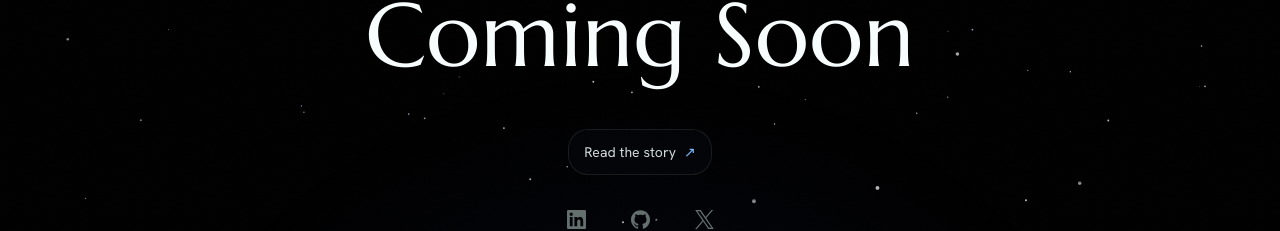
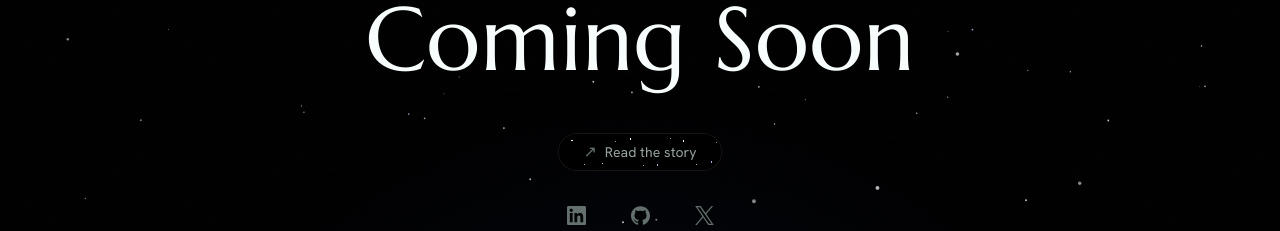
Before and after one commit to Meet2304/pale-blue-dot, a Next.js app: page / in a window 1280 px wide. Shown: the part 328-559 px from the top of the page. Built offline with nearby package versions, Linux system fonts and the light colour scheme.

Commit message:
fix(site): match story CTA to resume control

```diff
--- a/src/app/page.tsx
+++ b/src/app/page.tsx
@@ -1,6 +1,6 @@
 import type { Metadata } from "next";
-import Link from "next/link";
 
+import { StoryLink } from "@/components/site/resume-link";
 import { SocialLogo } from "@/components/site/social-logo";
 import { routes } from "@/lib/routes";
 import { SOCIAL_LINKS } from "@/lib/socials";
@@ -21,10 +21,7 @@ export default function Home() {
         </h1>
 
         <div className="hz-launch-actions hz-rise">
-          <Link href={routes.story} className="hz-launch-story">
-            Read the story
-            <span aria-hidden>↗</span>
-          </Link>
+          <StoryLink href={routes.story} />
         </div>
 
         <nav className="hz-launch-socials" aria-label="Social profiles">
--- a/src/components/site/resume-link.tsx
+++ b/src/components/site/resume-link.tsx
@@ -1,6 +1,6 @@
 "use client";
 
-import { useEffect, useId, useRef, useState } from "react";
+import { useEffect, useId, useRef, useState, type ReactNode } from "react";
 import Link from "next/link";
 
 import { AnimateIcon } from "@/components/animate-ui/icons/icon";
@@ -70,7 +70,14 @@ function followGlow(node: HTMLElement, clientX: number, clientY: number) {
  * cannot see that. Touches are ignored — a finger cannot walk the light around
  * without stealing the scroll, so the resting bloom is the whole effect there.
  */
-export function ResumeLink({ size }: { size: number }) {
+type HorizonActionLinkProps = {
+  href: string;
+  icon: ReactNode;
+  label: string;
+  download?: string;
+};
+
+function HorizonActionLink({ href, icon, label, download }: HorizonActionLinkProps) {
   const [focused, setFocused] = useState(false);
   const ref = useRef<HTMLSpanElement>(null);
   const ditherId = `hz-rd-${useId().replace(/:/g, "")}`;
@@ -150,17 +157,42 @@ export function ResumeLink({ size }: { size: number }) {
       <span className="hz-resume-face">
         <AnimateIcon asChild animateOnHover animateOnTap animate={focused}>
           <Link
-            href={RESUME_HREF}
+            href={href}
             className="hz-resume"
             onFocus={() => setFocused(true)}
             onBlur={() => setFocused(false)}
-            {...(RESUME_READY ? { download: "Meet-Bhatt-Resume.pdf" } : {})}
+            {...(download ? { download } : {})}
           >
-            <Download className="hz-nav-icon" size={size} />
-            <span>Resume</span>
+            {icon}
+            <span>{label}</span>
           </Link>
         </AnimateIcon>
       </span>
     </span>
   );
 }
+
+export function ResumeLink({ size }: { size: number }) {
+  return (
+    <HorizonActionLink
+      href={RESUME_HREF}
+      icon={<Download className="hz-nav-icon" size={size} />}
+      label="Resume"
+      {...(RESUME_READY ? { download: "Meet-Bhatt-Resume.pdf" } : {})}
+    />
+  );
+}
+
+export function StoryLink({ href }: { href: string }) {
+  return (
+    <HorizonActionLink
+      href={href}
+      icon={
+        <span className="hz-nav-icon hz-story-arrow" aria-hidden>
+          ↗
+        </span>
+      }
+      label="Read the story"
+    />
+  );
+}
--- a/src/styles/horizon/launch.css
+++ b/src/styles/horizon/launch.css
@@ -87,40 +87,16 @@
   margin-top: var(--space-7);
 }
 
-.hz-launch-story {
-  display: inline-flex;
-  align-items: center;
-  justify-content: center;
-  gap: var(--space-2);
-  min-height: 2.75rem;
-  padding: 0.68rem 0.95rem;
-  color: var(--text-body);
-  font-size: var(--text-body-s);
-  border: 1px solid var(--line-hairline);
-  border-radius: var(--radius-xl);
-  background: rgba(7, 9, 14, 0.5);
+.hz-launch-actions .hz-story-arrow {
+  font-size: 1rem;
+  line-height: 1;
   transition:
     color var(--dur-slow) var(--ease-out-soft),
-    border-color var(--dur-slow) var(--ease-out-soft),
-    background-color var(--dur-slow) var(--ease-out-soft),
     transform var(--dur-slow) var(--ease-out-soft);
 }
 
-.hz-launch-story > span {
-  color: var(--blue-300);
-  transition: transform var(--dur-slow) var(--ease-out-soft);
-}
-
-.hz-launch-story:hover,
-.hz-launch-story:focus-visible {
-  color: var(--text-strong);
-  border-color: var(--blue-600);
-  background: rgba(15, 20, 36, 0.72);
-  transform: translateY(-2px);
-}
-
-.hz-launch-story:hover > span,
-.hz-launch-story:focus-visible > span {
+.hz-launch-actions .hz-resume:hover .hz-story-arrow,
+.hz-launch-actions .hz-resume:focus-visible .hz-story-arrow {
   transform: translate(2px, -2px);
 }
 
@@ -220,14 +196,16 @@
 }
 
 @media (prefers-reduced-motion: reduce) {
-  .hz-launch-story,
-  .hz-launch-story > span,
   .hz-launch-social {
     transition: none;
   }
 
-  .hz-launch-story:hover,
-  .hz-launch-story:focus-visible {
+  .hz-launch-actions .hz-story-arrow {
+    transition: none;
+  }
+
+  .hz-launch-actions .hz-resume:hover .hz-story-arrow,
+  .hz-launch-actions .hz-resume:focus-visible .hz-story-arrow {
     transform: none;
   }
 
```
